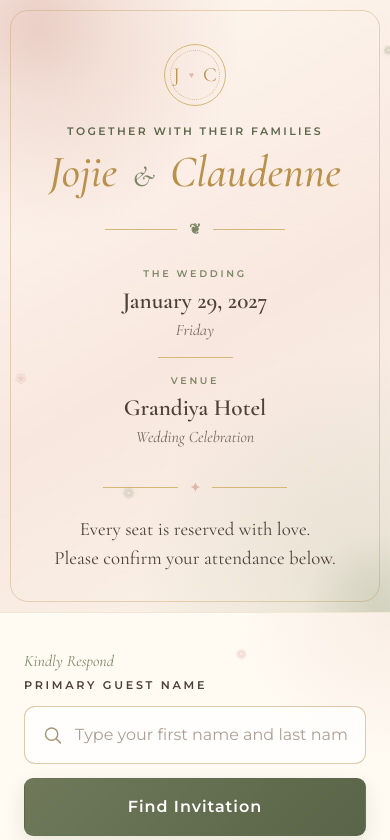
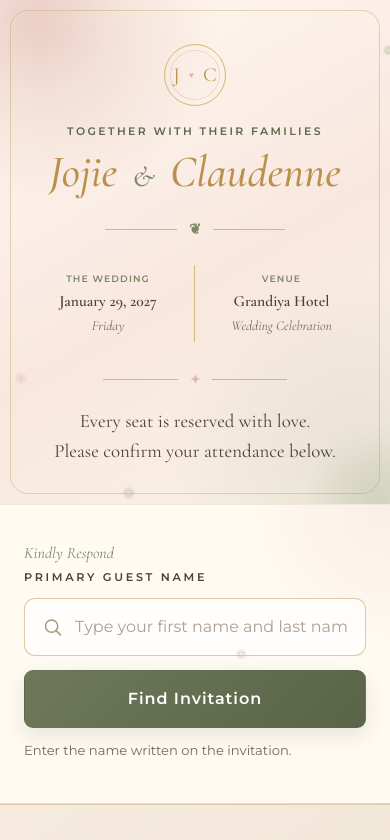
Before and after one commit to Jojiev18/Jojie-Claudenne-Wedding-Invitation, a plain HTML site: page index.html in a window 390 px wide. Shown: the top 840 px of the page. Drawn offline with nearby package versions, Linux system fonts and the light colour scheme.

Commit message:
Update style.css

```diff
--- a/style.css
+++ b/style.css
@@ -2837,3 +2837,84 @@ input:focus {
   }
 
 }
+
+/* ========================================= */
+/* WEDDING DETAILS - ALWAYS TWO COLUMNS     */
+/* ========================================= */
+
+.wedding-details {
+  display: grid;
+  grid-template-columns: minmax(0, 1fr) minmax(0, 1fr);
+  align-items: center;
+  gap: 0;
+  width: 100%;
+  max-width: 590px;
+  margin: 0 auto;
+}
+
+.wedding-detail {
+  min-width: 0;
+  padding: 8px 12px;
+  text-align: center;
+}
+
+.detail-separator {
+  display: none;
+}
+
+.wedding-detail:first-child {
+  border-right: 1px solid var(--gold-light);
+}
+
+.wedding-detail strong {
+  font-size: clamp(1rem, 3vw, 1.45rem);
+  line-height: 1.25;
+}
+
+.wedding-detail small {
+  font-size: 0.95rem;
+}
+
+
+/* ========================================= */
+/* MOBILE - KEEP TWO COLUMNS                */
+/* ========================================= */
+
+@media (max-width: 620px) {
+
+  .wedding-details {
+    display: grid;
+    grid-template-columns: minmax(0, 1fr) minmax(0, 1fr);
+    gap: 0;
+  }
+
+  .wedding-detail {
+    padding: 8px 7px;
+  }
+
+  .wedding-detail:first-child {
+    border-right: 1px solid var(--gold-light);
+  }
+
+  .detail-separator {
+    display: none;
+  }
+
+  .detail-label {
+    font-size: 0.58rem;
+    letter-spacing: 0.12em;
+    white-space: nowrap;
+  }
+
+  .wedding-detail strong {
+    font-size: clamp(0.95rem, 4vw, 1.25rem);
+    line-height: 1.25;
+    overflow-wrap: break-word;
+  }
+
+  .wedding-detail small {
+    font-size: 0.85rem;
+    line-height: 1.3;
+  }
+
+}
```
